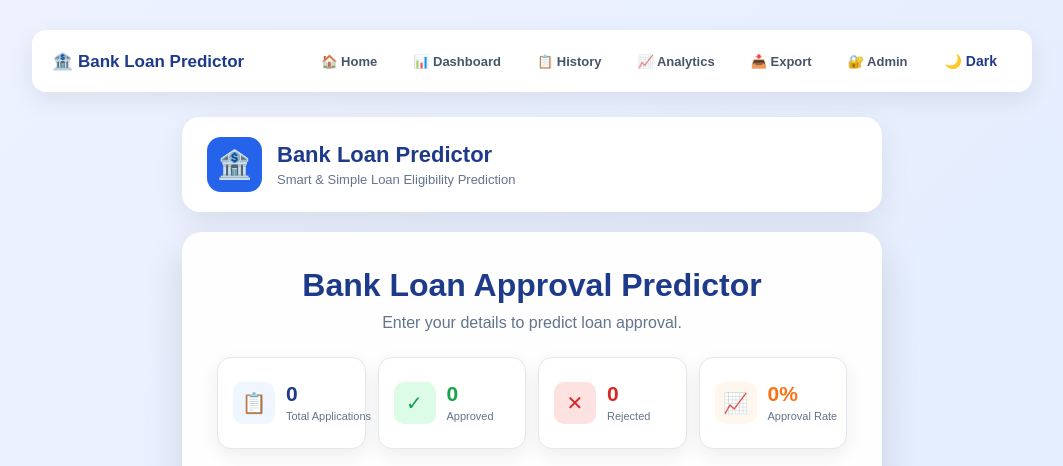
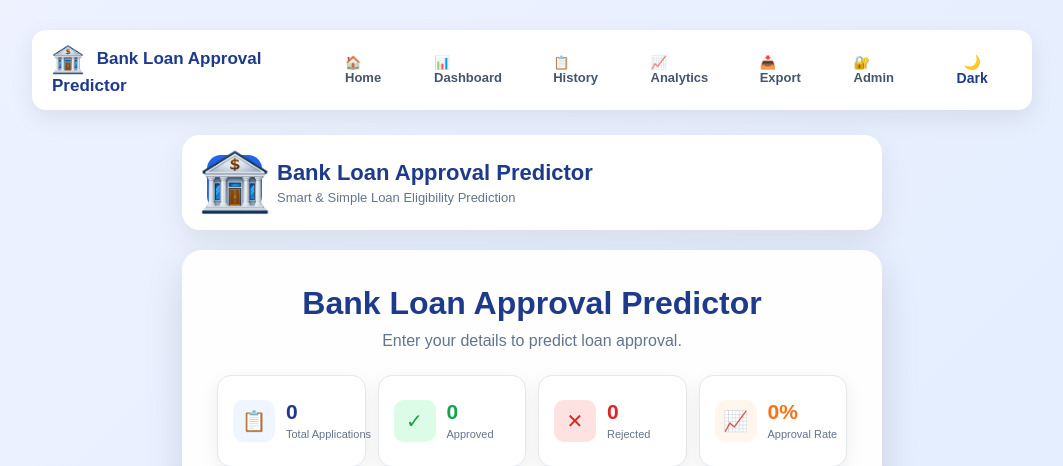
Before and after one commit to gauravrede96k/Bank-Loan-Approval-Predictor, a Flask app: page / in a window 1280 px wide. Shown: the top 466 px of the page, without its empty margins (108-1171 px from the left). Run offline with Flask 3, Linux system fonts and the light colour scheme; data that the repository does not hold is empty; parts of the project's set-up code (start-up, migrations or seed data) failed here and were passed over.

Commit message:
Add bank logo and update website branding

```diff
--- a/templates/index.html
+++ b/templates/index.html
@@ -11,6 +11,7 @@
     >
 
     <title>Bank Loan Approval Predictor</title>
+    <link rel="icon" type="image/png" href="{{ url_for('static', filename='bank-logo.png') }}">
 
     <link
         rel="stylesheet"
@@ -36,7 +37,10 @@
 <nav class="navbar">
 
     <div class="nav-brand">
-        🏦 Bank Loan Predictor
+        <img src="{{ url_for('static', filename='bank-logo.png') }}"
+             alt="Bank Logo"
+             style="width:32px;height:32px;object-fit:contain;vertical-align:middle;margin-right:8px;">
+        Bank Loan Approval Predictor
     </div>
 
     <!-- Mobile Menu Button -->
@@ -95,14 +99,16 @@
 <header class="header">
 
     <div class="logo">
-        🏦
+        <img src="{{ url_for('static', filename='bank-logo.png') }}"
+             alt="Bank Logo"
+             style="width:70px;height:70px;object-fit:contain;">
     </div>
 
 
     <div>
 
         <h2>
-            Bank Loan Predictor
+            Bank Loan Approval Predictor
         </h2>
 
         <p>
```
Also changed, not shown: static/bank-logo.png (added).
